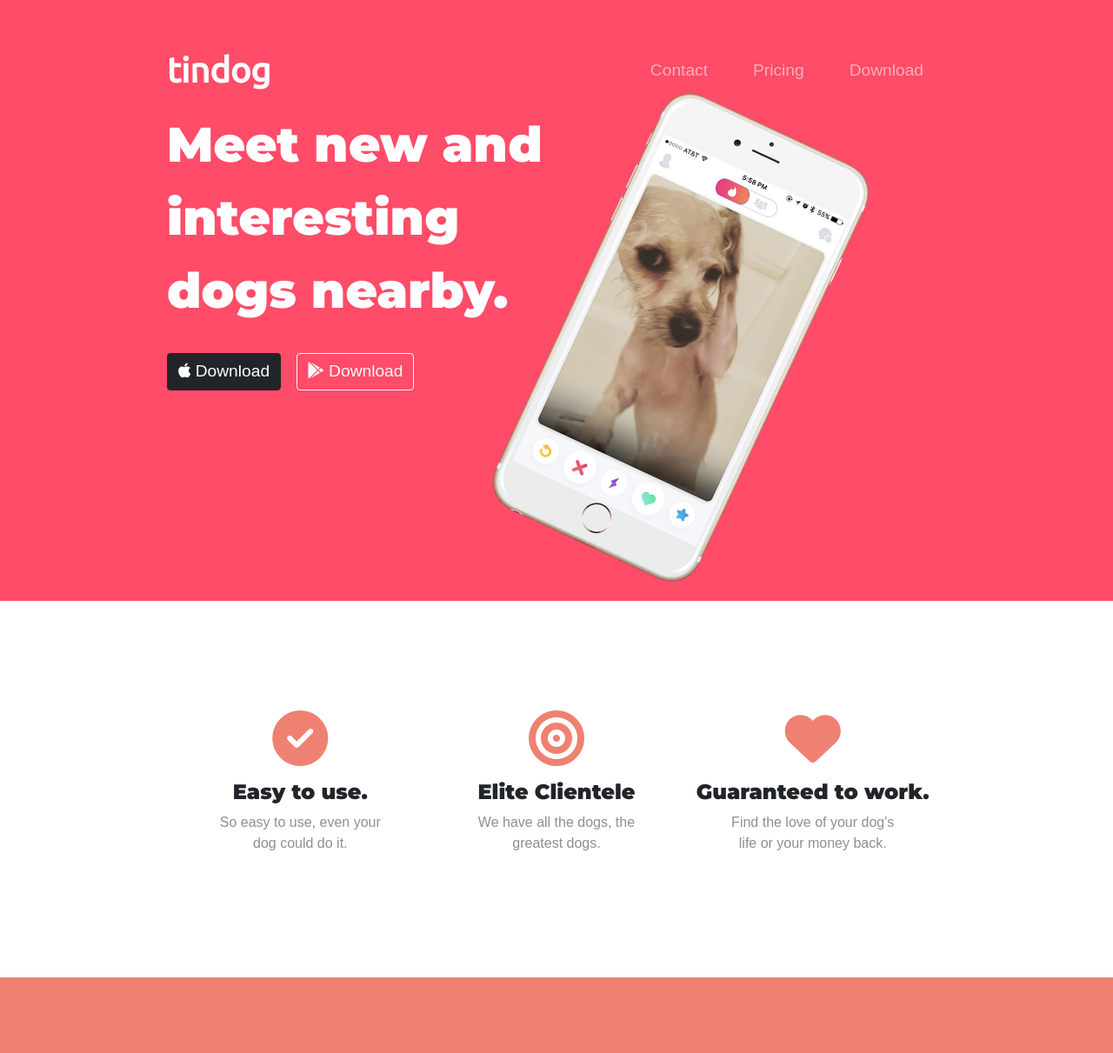
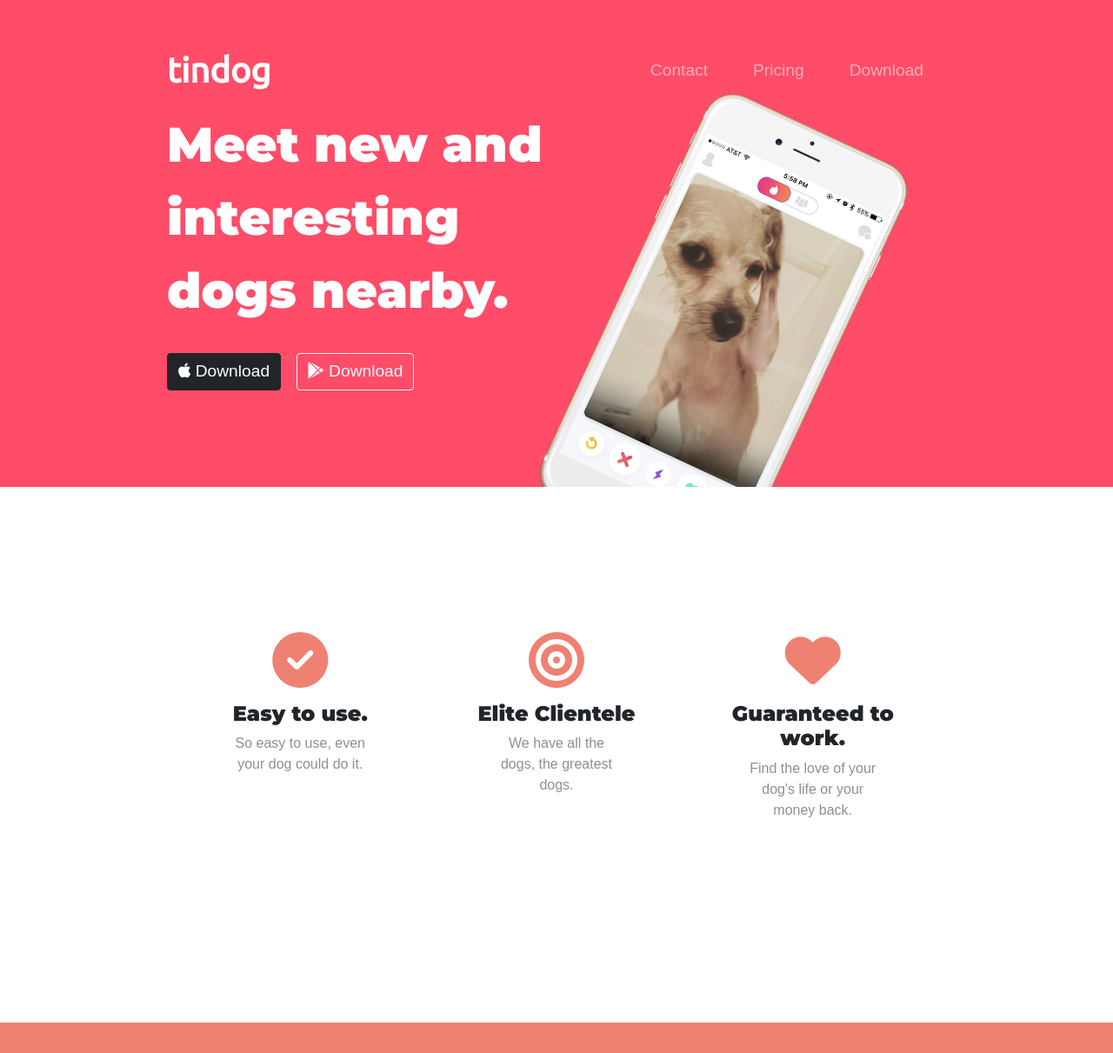
Before and after one commit to Evandro01Silva/Tindog, a plain HTML site: page index.html in a window 1280 px wide. Shown: the top 1211 px of the page at 87% size. Drawn offline with nearby package versions, Linux system fonts and the light colour scheme.

```diff
--- a/css/styles.css
+++ b/css/styles.css
@@ -13,7 +13,7 @@
 }
 
 .container-fluid{
-  padding: 3% 15%;
+  padding: 3% 15% 7%;
 }
 
 h1{
@@ -62,17 +62,23 @@
 /* title image */
 .title-image{
   transform: rotate(25deg);
-  width: 60%;
+  width: 20%;
+  position: absolute;
+  right: 25%;
 }
 
 /* ------ features ------ */
 
 #features{
   padding: 7% 2%;
+  background-color: #FFF;
+  position: relative;
+  /*z-index: 1;*/
 }
 
 .feature-box{
   text-align: center;
+  padding: 4.5%;
 }
 
 .title-3{
```
